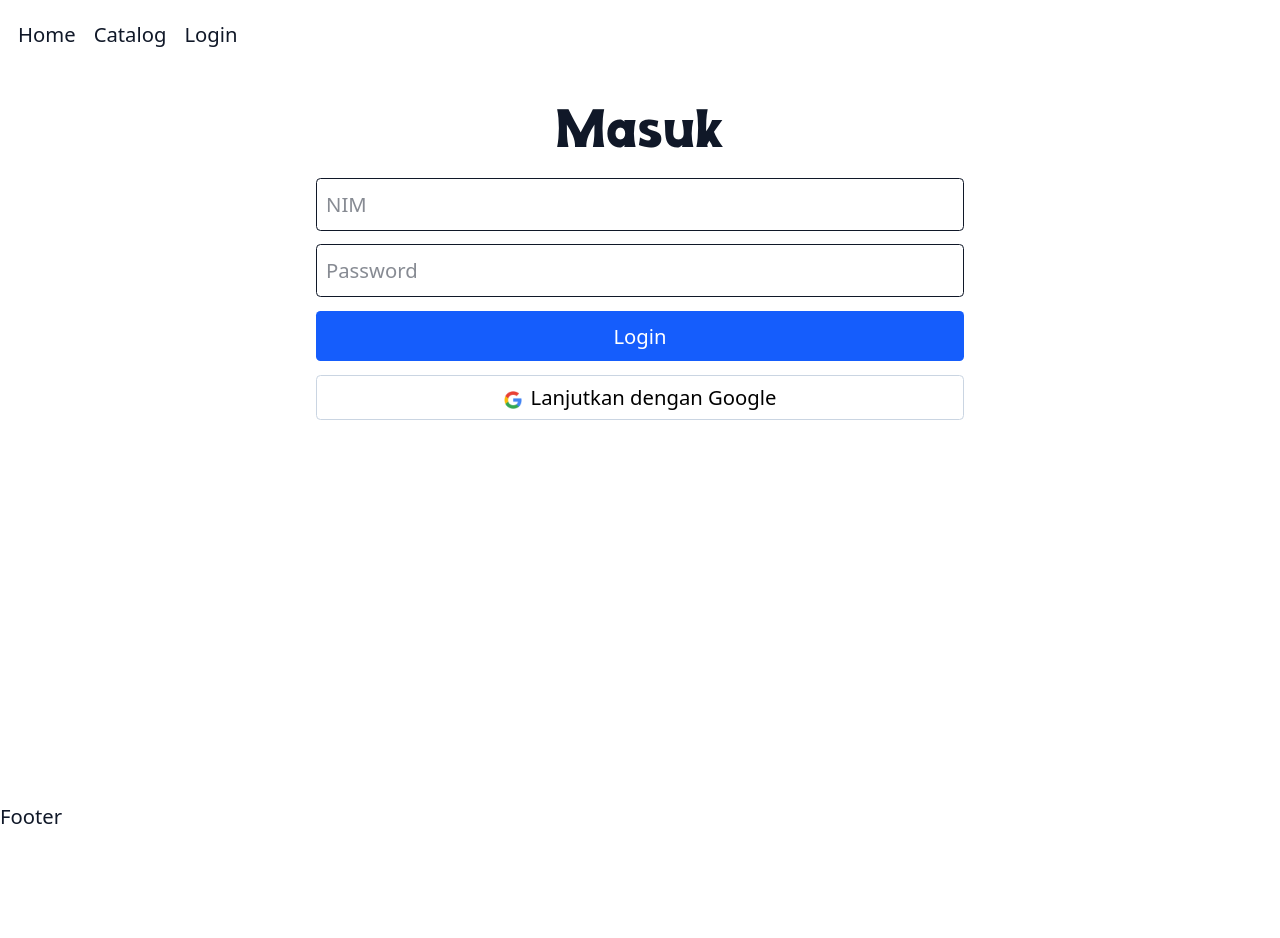
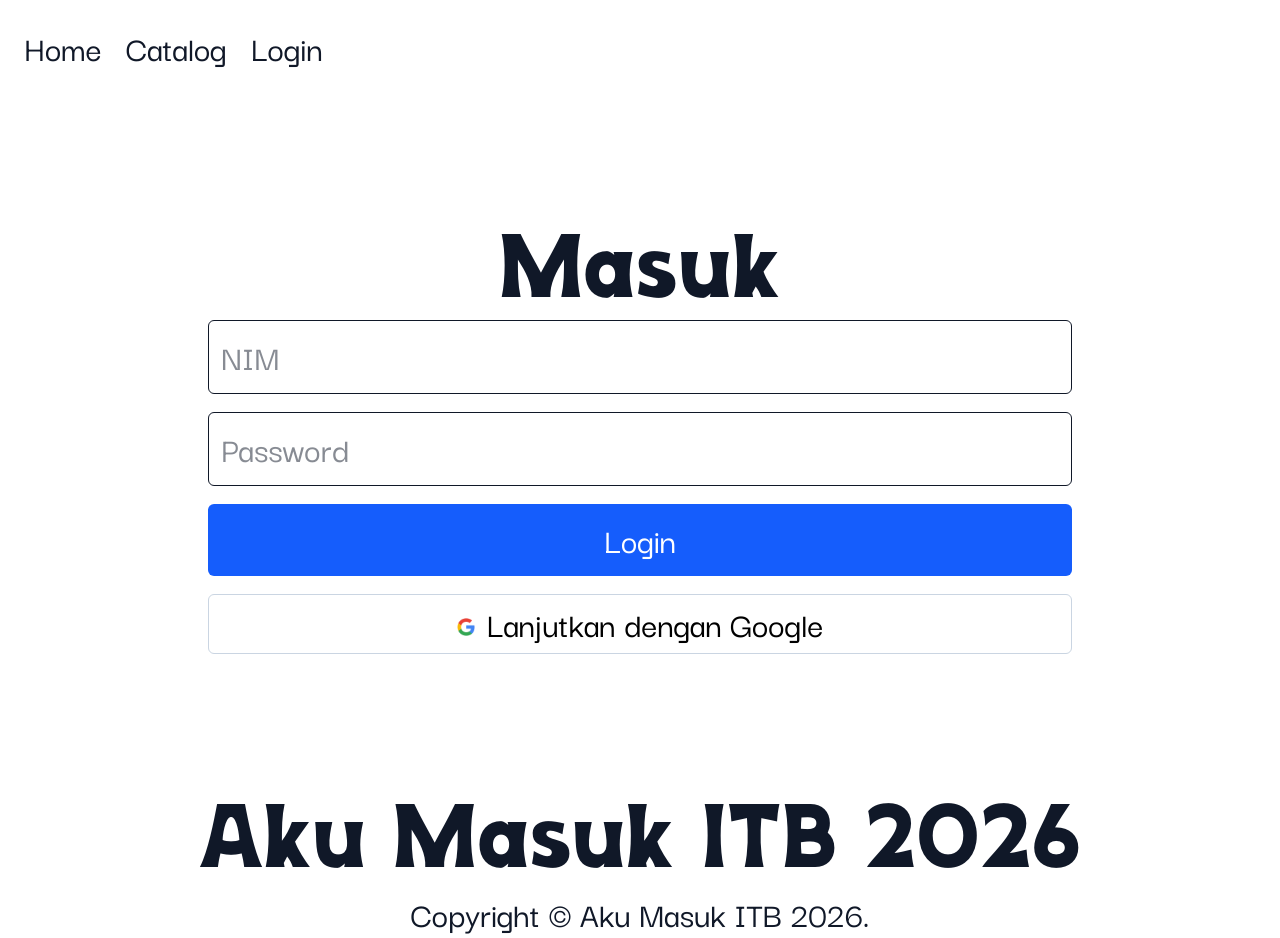
Before and after one commit to nicholaswisee/findmi-frontend, a React (Vite) app: page /auth in a window 1280 px wide. Before the commit the page ends 833 px from the top, so only its background shows below. Built offline with nearby package versions, Linux system fonts and the light colour scheme; no server answers.

Commit message:
chore: minor styling

```diff
--- a/src/App.css
+++ b/src/App.css
@@ -1,5 +1,11 @@
 @import "tailwindcss";
 
+:root {
+  --font-heading: "Euskadi Regular";
+  --font-subheading: "Darker Grotesque";
+}
+
+@layer base {
   @font-face {
     font-family: "Euskadi Regular";
     src: url("./assets/fonts/[HEADING]\ Euskadi-Regular.otf");
@@ -16,43 +22,37 @@
     --font-body: var(--font-subheading);
   }
 
-:root {
-  --font-heading: "Euskadi Regular";
-  --font-subheading: "Darker Grotesque";
-}
-
+  /* Headings using Tailwind native text sizes with responsive breakpoints */
   h1 {
-  @apply font-heading text-[clamp(1.75rem,4vw+1rem,3rem)];
+    @apply font-heading text-3xl sm:text-4xl md:text-5xl lg:text-6xl;
   }
 
   h2 {
-  @apply font-heading text-[clamp(1.5rem,3vw+0.5rem,2.5rem)];
+    @apply font-heading text-2xl sm:text-3xl md:text-4xl lg:text-5xl;
   }
 
   h3 {
-  @apply font-heading text-[clamp(1.25rem,2vw+0.5rem,2rem)];
+    @apply font-heading text-xl sm:text-2xl md:text-3xl lg:text-4xl;
   }
 
   h4 {
-  @apply font-heading text-[clamp(1.125rem,1vw+0.75rem,1.5rem)];
+    @apply font-heading text-lg sm:text-xl md:text-2xl lg:text-3xl;
   }
 
   h5 {
-  @apply font-heading text-[clamp(1rem,0.75vw+0.75rem,1.25rem)];
+    @apply font-heading text-base sm:text-lg md:text-xl lg:text-2xl;
   }
 
   h6 {
-  @apply font-heading text-[clamp(0.875rem,0.5vw+0.5rem,1.125rem)];
+    @apply font-heading text-sm sm:text-base md:text-lg lg:text-xl;
   }
 
-p.lead {
-  @apply text-[clamp(1.125rem,1vw+1rem,1.375rem)] font-medium;
+  p.lead,
+  * {
+    @apply font-medium text-lg sm:text-xl md:text-2xl;
   }
 
   p.small {
-  @apply text-[clamp(0.875rem,0.5vw+0.75rem,1rem)];
+    @apply text-sm sm:text-base md:text-base;
   }
-
-* {
-  @apply font-sans text-[clamp(1rem,0.5vw+0.9rem,1.125rem)] leading-relaxed;
 }
--- a/src/components/Footer.tsx
+++ b/src/components/Footer.tsx
@@ -1,3 +1,8 @@
 export default function Footer() {
-  return <div>Footer</div>;
+  return (
+    <footer className="text-center">
+      <h1>Aku Masuk ITB 2026</h1>
+      <p className="lead">Copyright &copy; Aku Masuk ITB 2026.</p>
+    </footer>
+  );
 }
--- a/src/components/auth/GoogleLoginButton.tsx
+++ b/src/components/auth/GoogleLoginButton.tsx
@@ -10,6 +10,7 @@ export default function GoogleLoginButton() {
   return (
     <>
       <button
+        type="button"
         onClick={() => {
           handleLogin();
         }}
--- a/src/layouts/MainLayout.tsx
+++ b/src/layouts/MainLayout.tsx
@@ -8,7 +8,7 @@ export default function MainLayout() {
     <div className="flex flex-col bg-white text-gray-900 font-body">
       <Navbar />
       <Toaster closeButton={true} position="bottom-right" />
-      <main className="w-full px-4 py-6 pt-14 sm:pt-16 md:pt-18 lg:pt-20 min-h-svh">
+      <main className="w-full h-svh px-4 py-6 pt-14 sm:pt-16 md:pt-18 lg:pt-20 min-h-svh">
         <Outlet />
       </main>
       <Footer />
--- a/src/pages/Auth/AuthPage.tsx
+++ b/src/pages/Auth/AuthPage.tsx
@@ -2,11 +2,11 @@ import LoginForm from "../../components/auth/LoginForm";
 
 export default function AuthPage() {
   return (
-    <main className="flex flex-col justify-center mx-auto h-full items-center">
+    <section className="flex flex-col justify-center mx-auto h-full items-center">
       <header>
         <h1>Masuk</h1>
       </header>
       <LoginForm />
-    </main>
+    </section>
   );
 }
--- a/src/routes/NotFound.tsx
+++ b/src/routes/NotFound.tsx
@@ -1,3 +1,12 @@
+import { Link } from "react-router-dom";
+
 export default function NotFound() {
-  return <div>NotFound</div>;
+  return (
+    <section className="flex flex-col gap-6 items-center justify-center h-full">
+      <header>
+        <h1 className="text-center">Halaman tidak ditemukan</h1>
+      </header>
+      <Link to={"/"}>Kembali ke beranda</Link>
+    </section>
+  );
 }
```
Lines whose indentation alone changed are shown as unchanged.
